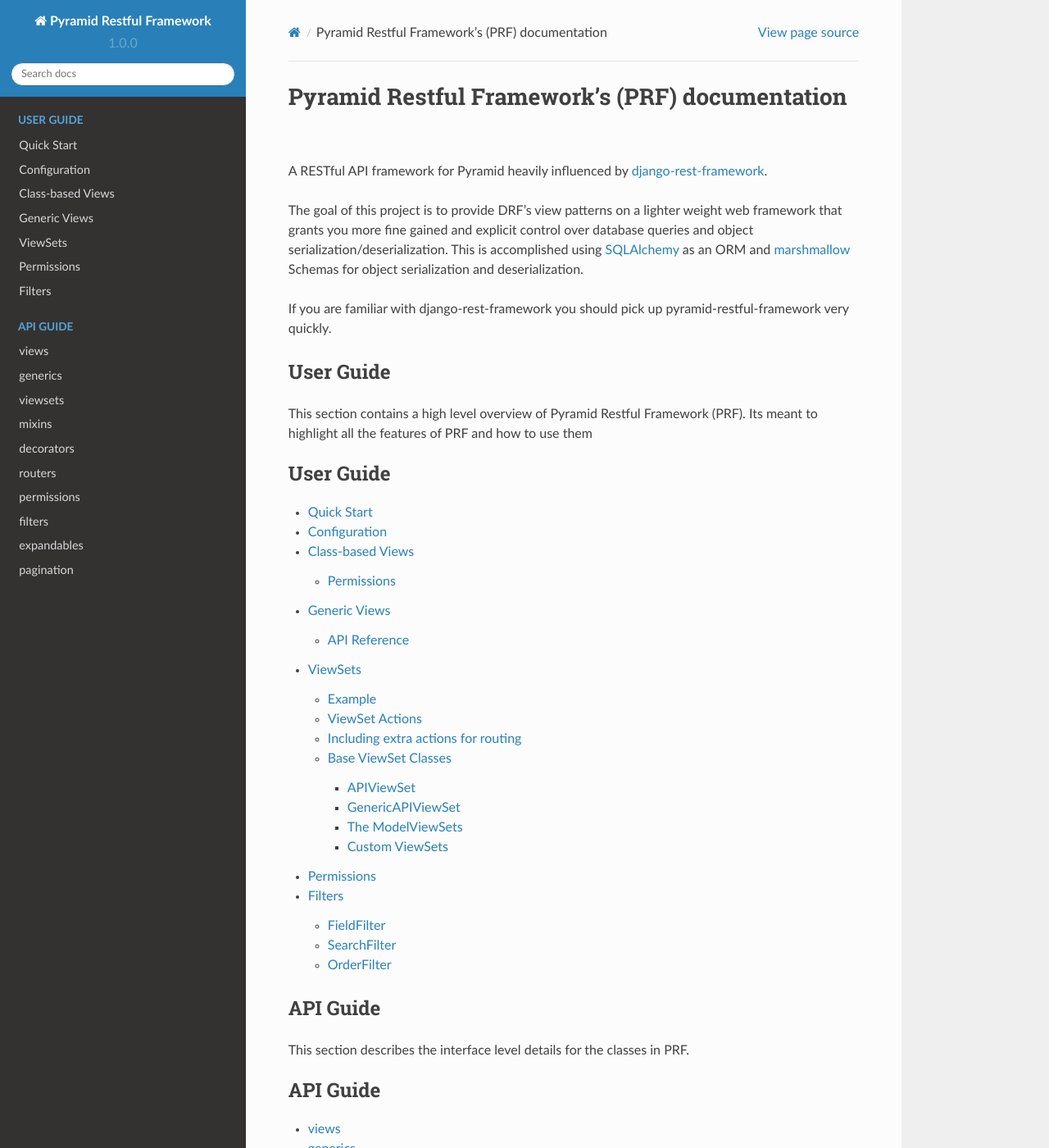
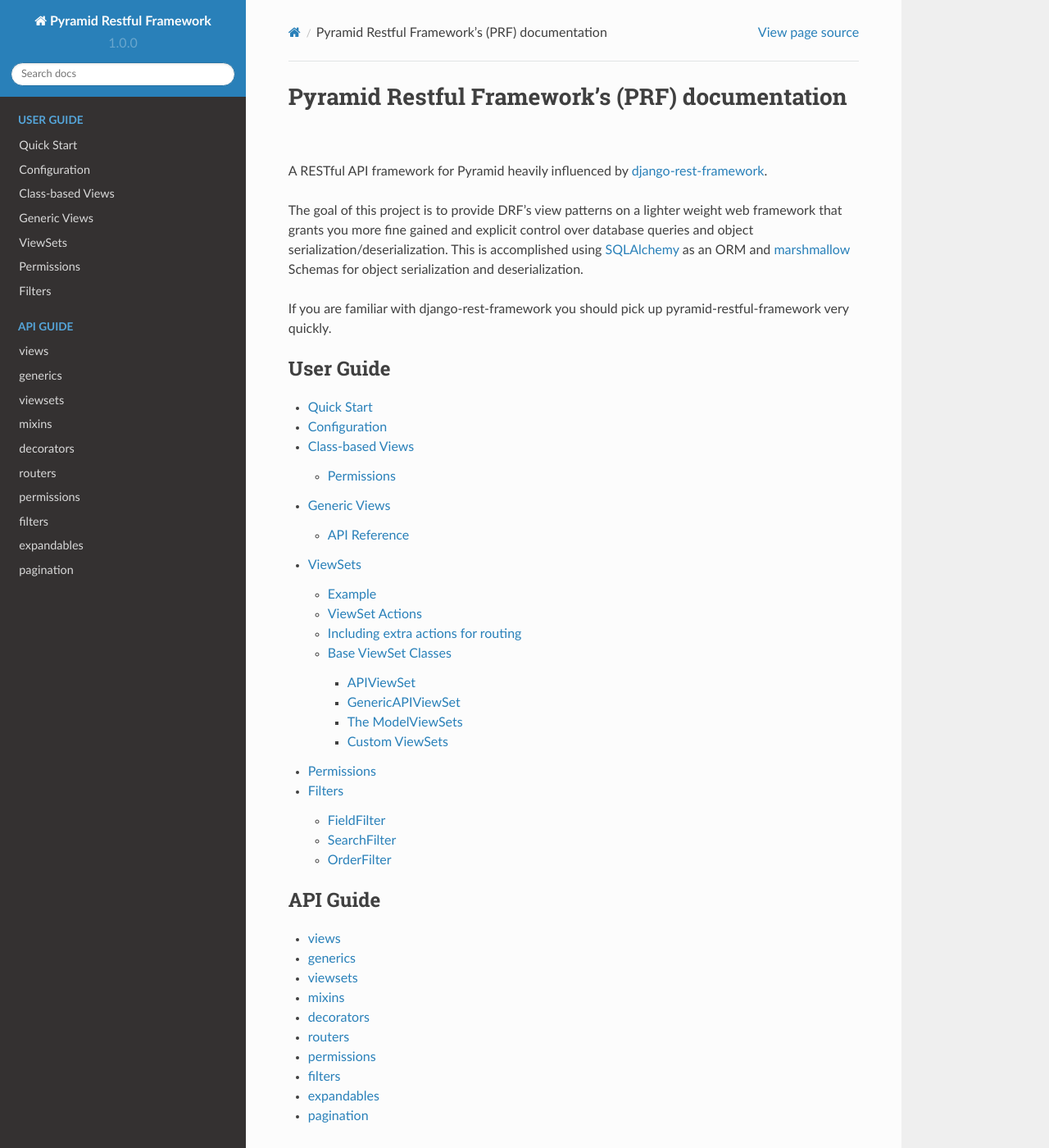
Before and after one commit to danpoland/pyramid-restful-framework, a Sphinx documentation site: the page built from docs/index.rst, in a window 1280 px wide and 1400 px high. Shown: the whole window at 82% size. Built offline with Sphinx 7.4.7 and the Read the Docs theme 2.0.0, drawn with Linux system fonts in a browser that asks for light colours.

Commit message:
clean up index page

```diff
--- a/docs/index.rst
+++ b/docs/index.rst
@@ -15,12 +15,6 @@
 
 If you are familiar with django-rest-framework you should pick up pyramid-restful-framework very quickly.
 
-User Guide
-----------
-
-This section contains a high level overview of Pyramid Restful Framework (PRF).
-Its meant to highlight all the features of PRF and how to use them
-
 .. toctree::
    :caption: User Guide
 
@@ -31,11 +25,6 @@
    user/viewsets
    user/permissions
    user/filters
-
-API Guide
----------
-
-This section describes the interface level details for the classes in PRF.
 
 .. toctree::
    :caption: API Guide
```
